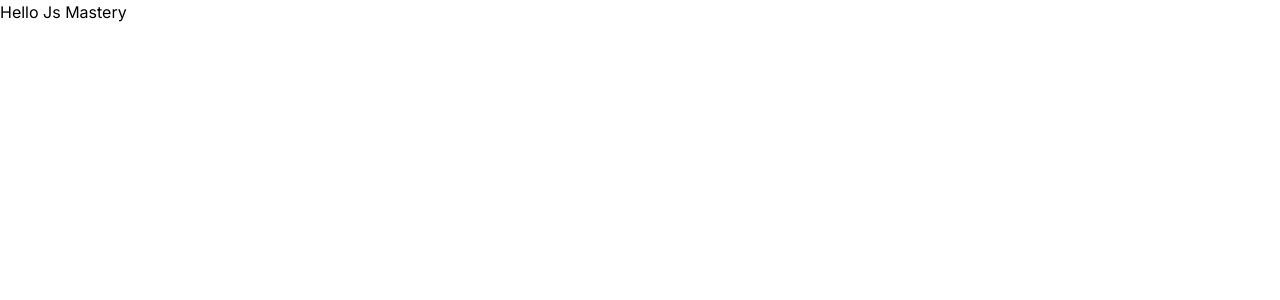
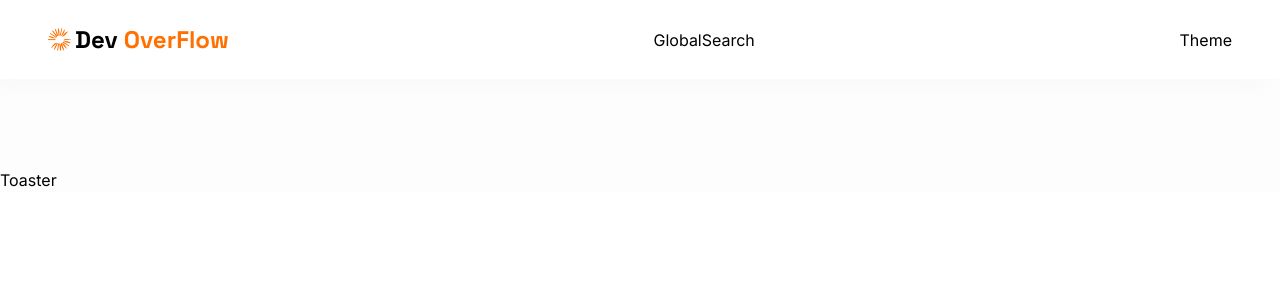
Before and after one commit to h3nrzi/develops-nextjs, a Next.js app: page / in a window 1280 px wide. Shown: the top 300 px of the page. Built offline with nearby package versions, Linux system fonts and the light colour scheme; no server answers.

Commit message:
feat: Add layout component and navbar, update home page structure, and enhance Tailwind CSS configuration

```diff
--- a/src/app/(root)/(home)/page.tsx
+++ b/src/app/(root)/(home)/page.tsx
@@ -1,10 +1,3 @@
-import { UserButton } from "@clerk/nextjs";
-
 export default function Home() {
-  return (
-    <div>
-      <h1>Hello Js Mastery</h1>
-      <UserButton afterSignOutUrl="/" />
-    </div>
-  );
+  return <div></div>;
 }
--- /dev/null
+++ b/src/app/(root)/layout.tsx
@@ -0,0 +1,21 @@
+import { PropsWithChildren } from "react";
+
+import Navbar from "@/components/shared/navbar/navbar";
+
+function Layout({ children }: PropsWithChildren) {
+  return (
+    <main className="background-light850_dark100 relative">
+      <Navbar />
+      <div className="flex">
+        LeftSidebar
+        <section className="flex max-h-screen flex-1 flex-col px-6 pb-6 pt-36 max-md:pb-14 sm:px-14">
+          <div className="mx-auto w-full max-w-5xl">{children}</div>
+        </section>
+        RightSidebar
+      </div>
+      Toaster
+    </main>
+  );
+}
+
+export default Layout;
--- /dev/null
+++ b/src/components/shared/navbar/navbar.tsx
@@ -0,0 +1,40 @@
+import { SignedIn, UserButton } from "@clerk/nextjs";
+import Image from "next/image";
+import Link from "next/link";
+
+function Navbar() {
+  return (
+    <nav className="flex-between background-light900_dark200 fixed z-50 w-full gap-5 p-6 shadow-light-300 sm:px-12 dark:shadow-none">
+      {/* Logo */}
+      <Link href="/" className="flex items-center gap-1">
+        <Image
+          src="/assets/images/site-logo.svg"
+          width={23}
+          height={23}
+          alt={"DevFlow"}
+        />
+        <p className="h2-bold font-spaceGrotesk text-dark-100 max-sm:hidden dark:text-light-900">
+          Dev <span className="text-primary-500">OverFlow</span>
+        </p>
+      </Link>
+      {/* GlobalSearch */}
+      GlobalSearch
+      {/* Desktop Nav */}
+      <div className="flex-between gap-5">
+        Theme
+        <SignedIn>
+          <UserButton
+            afterSignOutUrl="/"
+            appearance={{
+              elements: { avatarBox: "h-10 w-10" },
+              variables: { colorPrimary: "#ff7000" },
+            }}
+          />
+        </SignedIn>
+      </div>
+      {/* Mobile Nav */}
+    </nav>
+  );
+}
+
+export default Navbar;
--- a/src/styles/theme.css
+++ b/src/styles/theme.css
@@ -14,7 +14,7 @@
     @apply bg-light-900 dark:bg-dark-300;
   }
   .background-light800_darkgradient {
-    @apply bg-light-800 dark:dark-gradient;
+    @apply dark:dark-gradient bg-light-800;
   }
   .background-light800_dark400 {
     @apply bg-light-800 dark:bg-dark-400 !important;
@@ -157,7 +157,7 @@
 
   /* Miscellaneous Utilities */
   .placeholder {
-    @apply placeholder:text-light-400 dark:placeholder:text-light-;
+    @apply dark:placeholder:text-light- placeholder:text-light-400;
   }
 
   .invert-colors {
--- a/tailwind.config.js
+++ b/tailwind.config.js
@@ -28,6 +28,7 @@
           400: "#858EAD",
         },
         "accent-blue": "#1DA1F2",
+      },
       fontFamily: {
         inter: ["var(--font-inter)"],
         spaceGrotesk: ["var(--font-spaceGrotesk)"],
@@ -61,12 +62,7 @@
         "accordion-down": "accordion-down 0.2s ease-out",
         "accordion-up": "accordion-up 0.2s ease-out",
       },
-        plugins: [
-          import("tailwindcss-animate"),
-          import("@tailwindcss/typography"),
-        ],
     },
   },
-  },
-  plugins: [],
+  plugins: [import("tailwindcss-animate"), import("@tailwindcss/typography")],
 };
```
Lines whose indentation alone changed are shown as unchanged.
